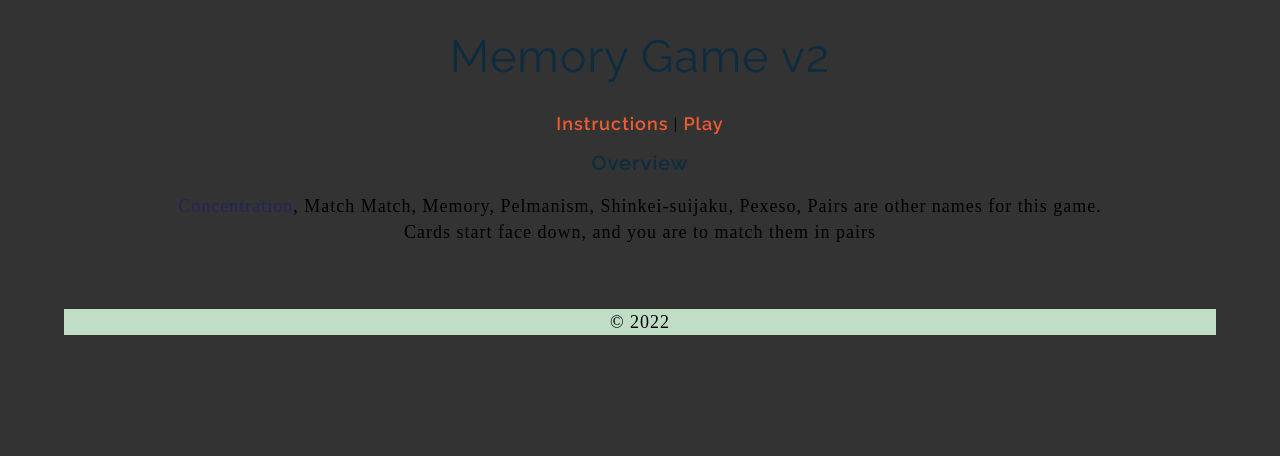
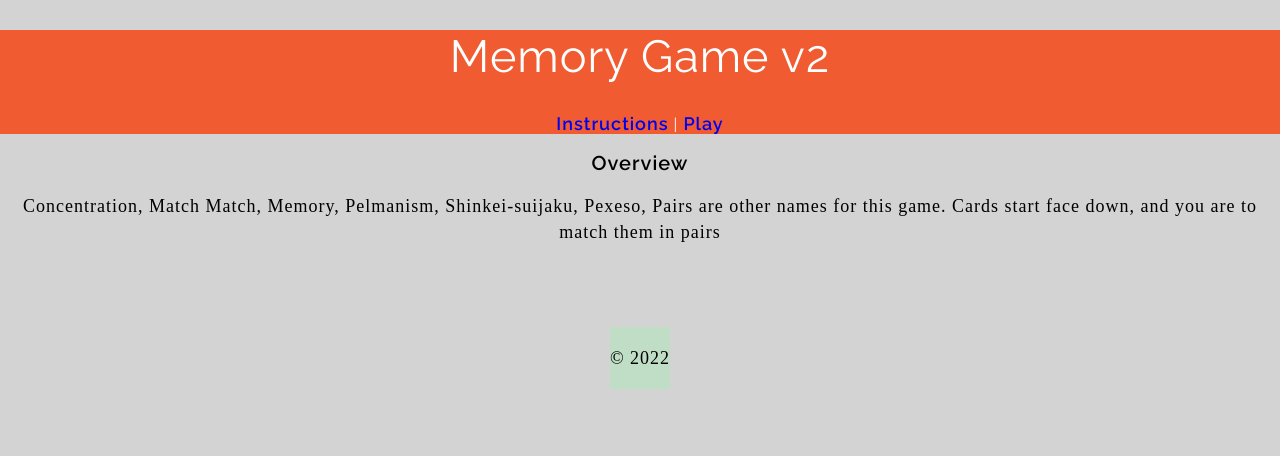
Before and after one commit to puppypaws/memory, a plain HTML site: page index.html in a window 1280 px wide. Drawn offline with Linux system fonts and the light colour scheme; a web font is replaced by a local one.

Commit message:
Formatting after Prettier

```diff
--- a/index.html
+++ b/index.html
@@ -1,29 +1,37 @@
 <!DOCTYPE html>
-<html>
-
+<html lang="en">
   <head>
-        <meta charset="UTF-8">
-        <meta name="viewport" content="width=device-width, initial-scale=1.0">
-        <meta http-equiv="X-UA-Compatible" content="ie=edge">
-        <link href="style.css" rel="stylesheet" type="text/css">
-        <link href="https://fonts.googleapis.com/css?family=Droid+Serif|Raleway:400,500,600,700" rel="stylesheet">
-
-
+    <meta charset="UTF-8" />
+    <meta name="viewport" content="width=device-width, initial-scale=1.0" />
+    <meta http-equiv="X-UA-Compatible" content="ie=edge" />
+    <link href="style.css" rel="stylesheet" type="text/css" />
+    <link
+      href="https://fonts.googleapis.com/css?family=Droid+Serif|Raleway:400,500,600,700"
+      rel="stylesheet"
+    />
     <title>Memory Game AYAYA</title>
   </head>
 
   <body>
-
+    <main>
+      <header>
         <h1>Memory Game v2</h1>
-        <a href="instructions.html">Instructions</a> | <a href="game.html">Play</a>
+        <nav>
+          <a href="instructions.html">Instructions</a> |
+          <a href="game.html">Play</a>
+        </nav>
+      </header>
 
       <h2>Overview</h2>
-        <p><span id="concentration">Concentration</span>, Match Match, Memory, Pelmanism, Shinkei-suijaku, Pexeso, Pairs are other names for this game.</br>Cards start face down, and you are to match them in pairs</p>
+      <p>
+        Concentration, Match Match, Memory, Pelmanism, Shinkei-suijaku, Pexeso,
+        Pairs are other names for this game. Cards start face down, and you are
+        to match them in pairs
+      </p>
+    </main>
 
     <footer>
       <p>&copy; 2022</p>
     </footer>
-
   </body>
-
 </html>
--- a/style.css
+++ b/style.css
@@ -1,6 +1,5 @@
 a {
   text-decoration: none;
-    color: #F15B31;
   font-weight: 600;
   font-size: 18px;
 }
@@ -9,19 +8,17 @@ body {
   text-align: center;
   font-family: "Raleway", sans-serif;
   letter-spacing: 1px;
-    background-color: #333333;
-    margin: auto;
+  background-color: lightgrey;
+  margin: 0;
 }
 
 h1 {
   font-weight: 400;
-    color: #0D2C40;
   letter-spacing: 1px;
   font-size: 45px;
 }
 
 h2 {
-    color: #0D2C40;
   font-weight: 600;
   font-size: 20px;
 }
@@ -35,8 +32,11 @@ p {
 footer {
   background-color: #c0dec5;
   margin: 64px;
+  display: inline-block;
 }
 
-#concentration {
-    color: rgba(0, 0, 200, .3);
+header {
+  background-color: #f15b31;
+  color: #ffffff;
+  padding-top: 30px 20px 30px 20px;
 }
```
Lines whose indentation alone changed are shown as unchanged.
